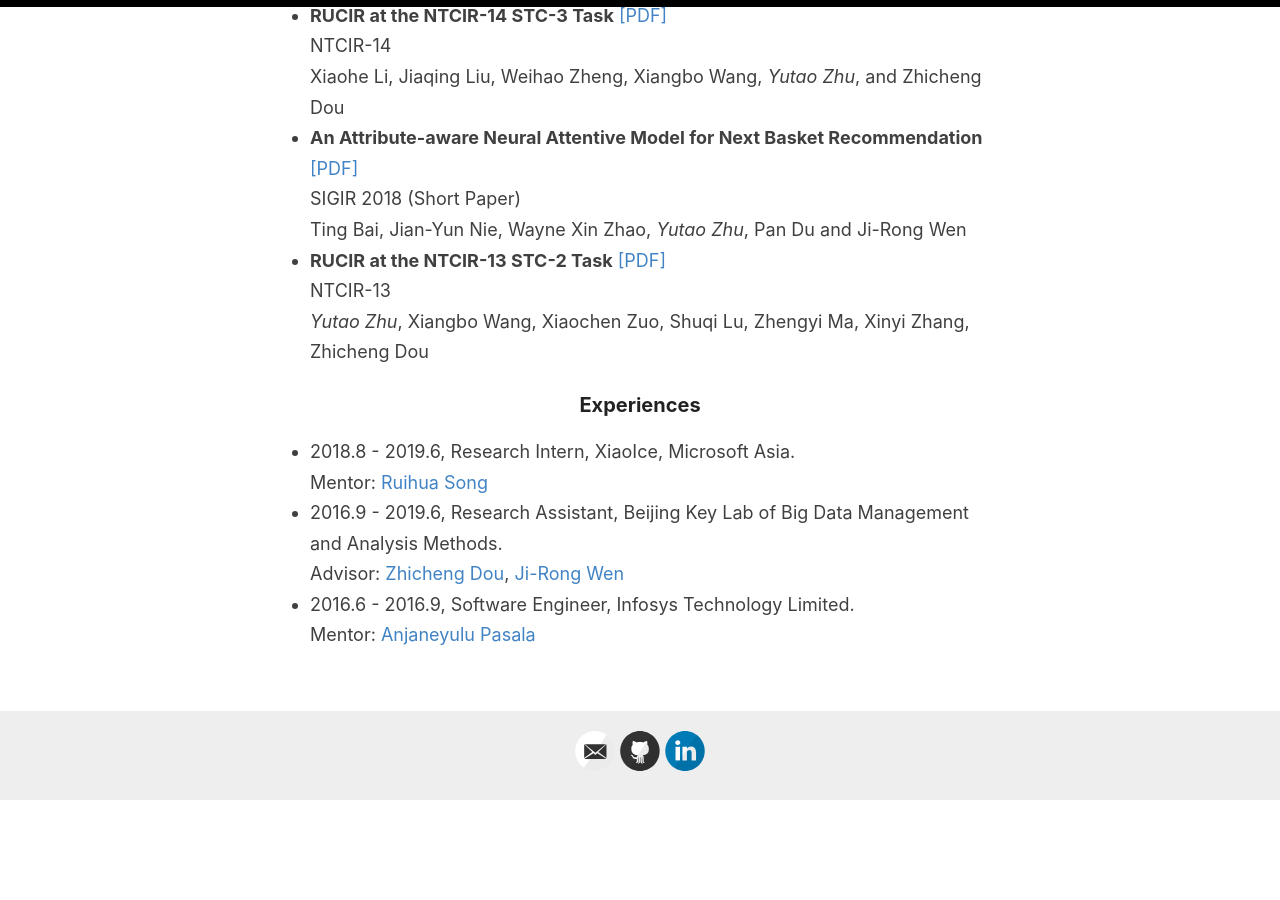
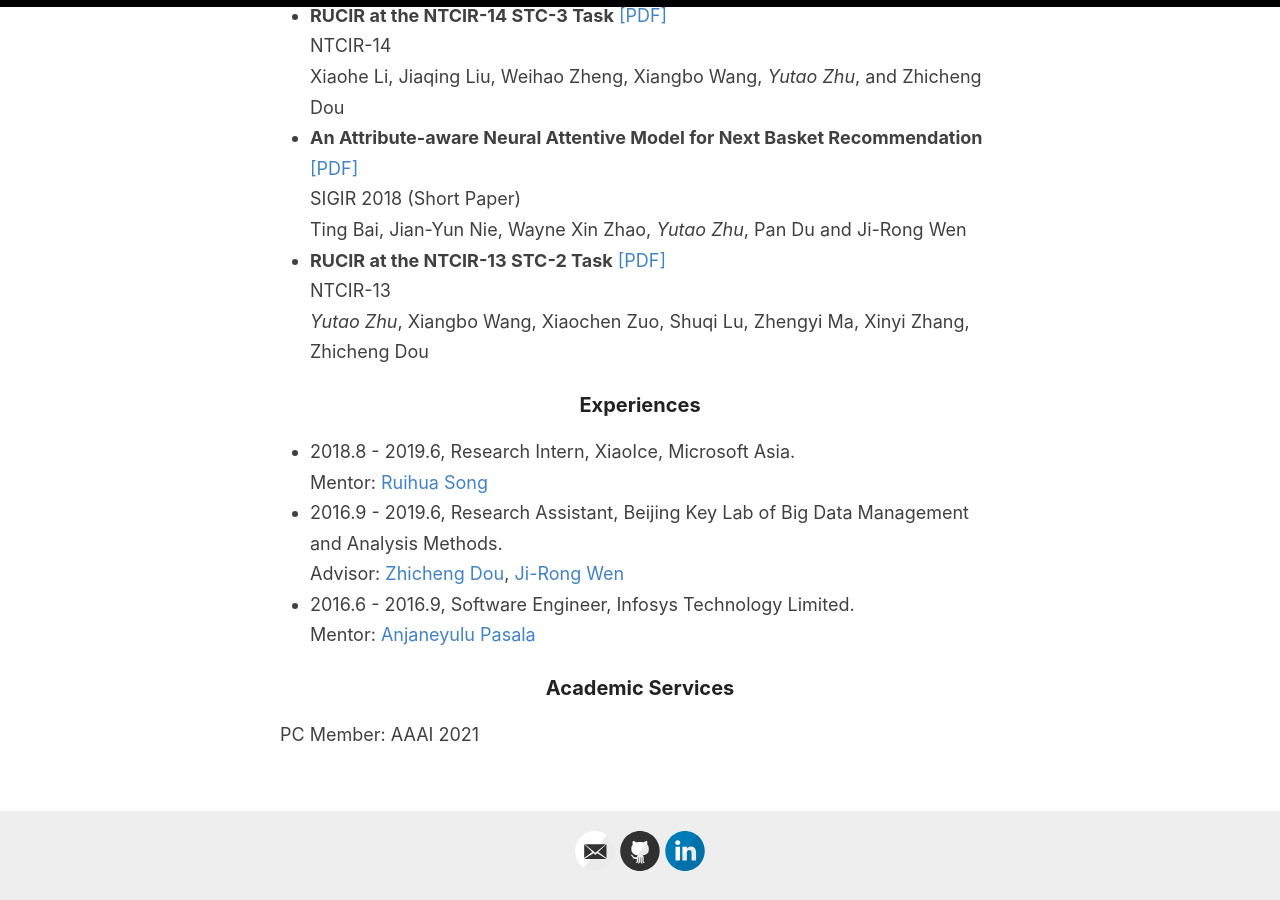
Before and after one commit to DaoD/homepage, a Jekyll site: the page built from index.md, in a window 1280 px wide and 900 px high, scrolled down 1203 px. Built offline with Jekyll 4.4.1, drawn with Linux system fonts in a browser that asks for light colours; our own code applies the rules of GitHub Pages for plain Markdown files; before the commit the page ends 2004 px from its top, so only the background shows below that.

Commit message:
Update index.md

```diff
--- a/index.md
+++ b/index.md
@@ -39,3 +39,6 @@ Mentor: [Ruihua Song](https://www.microsoft.com/en-us/research/people/rsong/)
 Advisor: [Zhicheng Dou](http://playbigdata.ruc.edu.cn/dou), [Ji-Rong Wen](https://scholar.google.com/citations?user=tbxCHJgAAAAJ)
 - 2016.6 - 2016.9, Software Engineer, Infosys Technology Limited.
 Mentor: [Anjaneyulu Pasala](https://in.linkedin.com/in/anjaneyulupasala)
+
+### Academic Services
+PC Member: AAAI 2021
```
